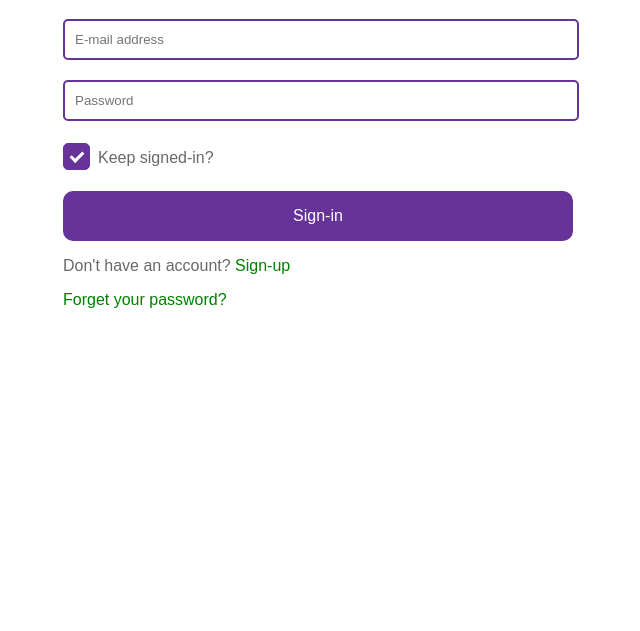
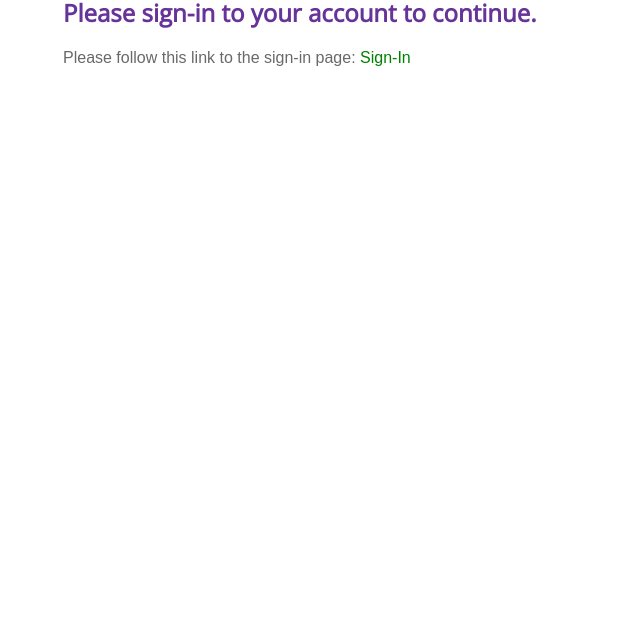
Before and after one commit to OStewart-dev/Web, a plain HTML site: page index.html in a window 1280 px wide. Shown: the part 169-800 px from the top of the page, without its empty margins (327-967 px from the left). Drawn offline with nearby package versions, Linux system fonts and the light colour scheme.

Commit message:
Update index.html

```diff
--- a/index.html
+++ b/index.html
@@ -1,185 +1,52 @@
 <!DOCTYPE html>
 <html lang="en">
     <head>
-        <title>Sign-in to your Account</title>
+        <title>Welcome!</title>
         <link rel="shortcut icon" href="/images/favicon.ico" type="image/png">
         <link href="https://fonts.googleapis.com/css?family=Open+Sans&display=swap" rel="stylesheet">
-        <style>
-            #sign-in {
+
+        <style type="text/css">
+            #container {
                 max-width: 500px;
                 margin: auto;
-                margin-top: 70px;
-            }
-            #email {
-               width: 500px;
-               height: 35px;
-               margin: 10px 0 10px 0;
-               padding-left: 10px;
-               border-radius: 5px;
-               border: 2px solid rebeccapurple;
-               color: #696969;
-               outline: none;
-            }
-
-            #password {
-                width: 500px;
-                height: 35px;
-                margin-top: 10px;
-                padding-left: 10px;
-                border-radius: 5px;
-                border: 2px solid rebeccapurple;
-                color: #696969;
-                outline: none;
-            }
-            .heading {
-                color: rebeccapurple;
-                font-family: 'Open Sans', sans-serif;
-            }
-            #no-account {
+                margin-top: 60px;
                 font-family: Arial, Helvetica, sans-serif;
                 color: #696969;
+                font-size: 1rem;
             }
-            #no-account {
-                display: block;
-                margin: 1em 0 1em 0;
+            #heading-1 {
+                font-family: 'Open Sans', sans-serif;
+                font-size: 3rem;
+                color: rebeccapurple;
             }
-            #no-account a {
+            #heading-2 {
+                font-family: 'Open Sans', sans-serif;
+                font-size: 1.5rem;
+                color: rebeccapurple;
+            }
+            #follow-link a {
                 text-decoration: none;
                 color: green;
             }
-            #no-account a:hover {
+
+            #follow-link a:hover {
                 color: red;
             }
-            #forget-password a {
-                font-family: Arial, Helvetica, sans-serif;
-                color: green;
-                text-decoration: none;
-            }
-            #forget-password a:hover{
-                color: red;
-            }
-            #kp {
-                display: block;
-                margin: 1em 0 1em 0;
-                font-family: Arial, Helvetica, sans-serif;
-                color: #696969;
-            }
-            #keep-signed-in {
-                border: 1px solid rebeccapurple;
-            }
 
-            #submit {
-                width: 510px;
-                height: 50px;
-                background-color: rebeccapurple;
-                color: #fff;
-                font-size: 1rem;
-                border-radius: 10px;
-                border: 2px solid rebeccapurple;
-            }
-            #submit:hover {
-                background-color: #fff;
-                color: rebeccapurple;
-            }
-            #sg-in {
-                font-size: 16px !important;
-            }
-            /* Check box */
-            /* The container */
-                .check-container {
-                display: block;
-                position: relative;
-                padding-left: 35px;
-                margin-bottom: 12px;
-                cursor: pointer;
-                font-size: 22px;
-                -webkit-user-select: none;
-                -moz-user-select: none;
-                -ms-user-select: none;
-                user-select: none;
-                }
-
-                /* Hide the browser's default checkbox */
-                .check-container input {
-                position: absolute;
-                opacity: 0;
-                cursor: pointer;
-                height: 0;
-                width: 0;
-                }
-
-                /* Create a custom checkbox */
-                .checkmark {
-                position: absolute;
-                top: 0;
-                left: 0;
-                height: 25px;
-                width: 25px;
-                background-color: #fff;
-                border-radius: 5px;
-                border: 1px solid rebeccapurple;
-                }
-
-                /* On mouse-over, add a grey background color */
-                .check-container:hover input ~ .checkmark {
-                background-color: #ccc;
-                }
-
-                /* When the checkbox is checked, add a blue background */
-                .check-container input:checked ~ .checkmark {
-                background-color: rebeccapurple;
-                }
-
-                /* Create the checkmark/indicator (hidden when not checked) */
-                .checkmark:after {
-                content: "";
-                position: absolute;
-                display: none;
-                }
-
-                /* Show the checkmark when checked */
-                .check-container input:checked ~ .checkmark:after {
-                display: block;
-                }
-
-                /* Style the checkmark/indicator */
-                .check-container .checkmark:after {
-                left: 9px;
-                top: 5px;
-                width: 5px;
-                height: 10px;
-                border: solid white;
-                border-width: 0 3px 3px 0;
-                -webkit-transform: rotate(45deg);
-                -ms-transform: rotate(45deg);
-                transform: rotate(45deg);
-                }
         </style>
     </head>
 <body>
-    <div id="sign-in">
-        <h1 class="heading">Welcome to the Web Portal</h1>
-        <h3 class="heading">Sign-in to your account</h3>
+    <div id="container">
         <section>
-            <form>
-                <input id="email" type="email" placeholder="E-mail address" name="email" spellcheck="false" required>
-                <input id="password" type="password" placeholder="Password" name="passwd" required>
-                    <div id="kp" class="check-container">
-                        <label for="keep-signed-in">
-                            <input id="keep-signed-in" type="checkbox" checked="checked" name="keep-signed-in" value="keep-signed-in"><span id="sg-in">Keep signed-in?</span>
-                            <span class="checkmark"></span>
-                        </label>
-                    </div>
-                <input id="submit" type="submit" value="Sign-in">
-            </form>
-            <span id="no-account">
-                Don't have an account? <a href="/sign-up.html">Sign-up</a>
-            </span>
-            <span id="forget-password">
-                <a href="/reset-passwd.html">Forget your password?</a>
-            </span>
+            <main>
+                <h1 id="heading-1">Hi there!</h1>
+                <h2 id="heading-2">Please sign-in to your account to continue.</h2>
+                <span id="follow-link">
+                    Please follow this link to the sign-in page: <a href="/signin/">Sign-In</a>
+                </span>
+            </main>
         </section>
     </div>
+</body>
 
-</body>
 </html>
```
